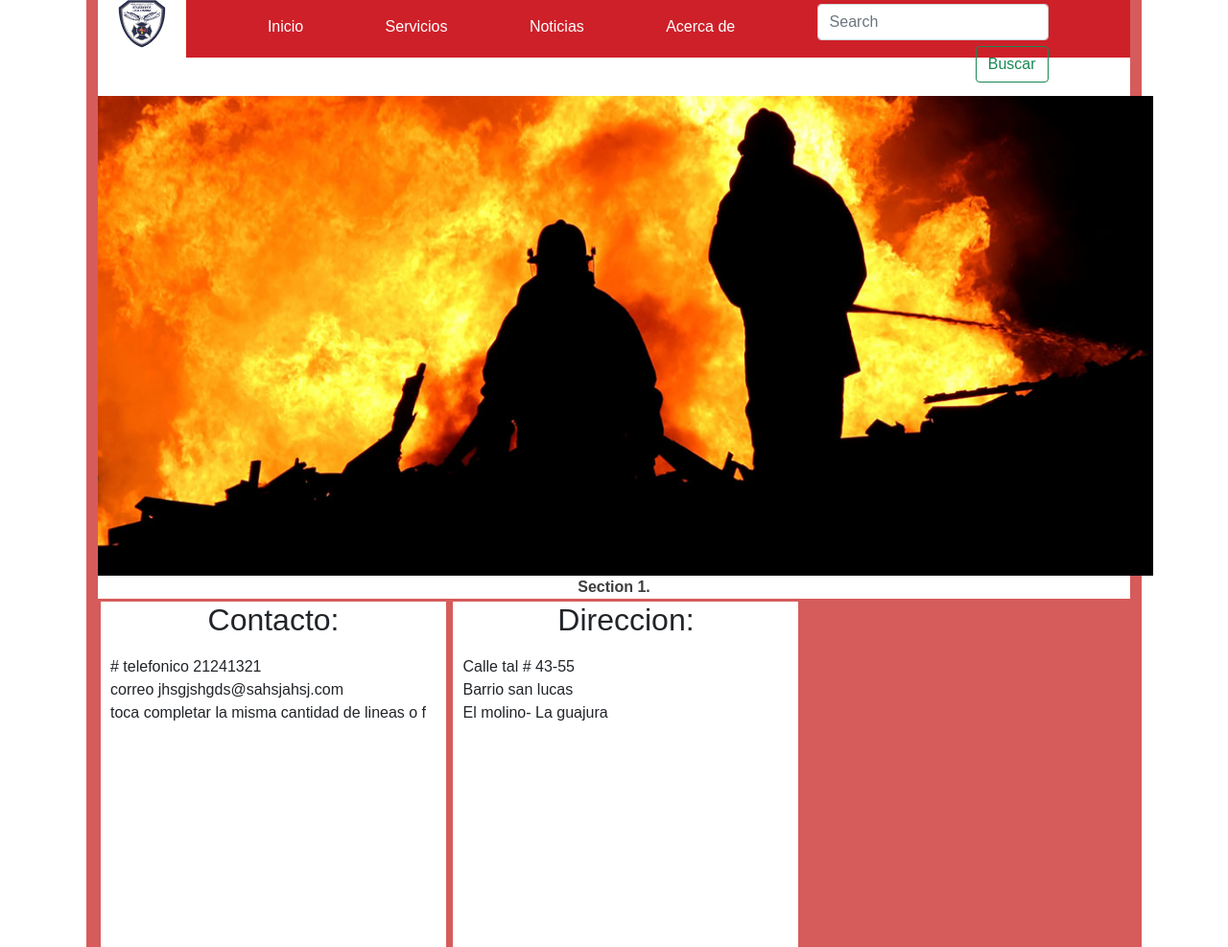
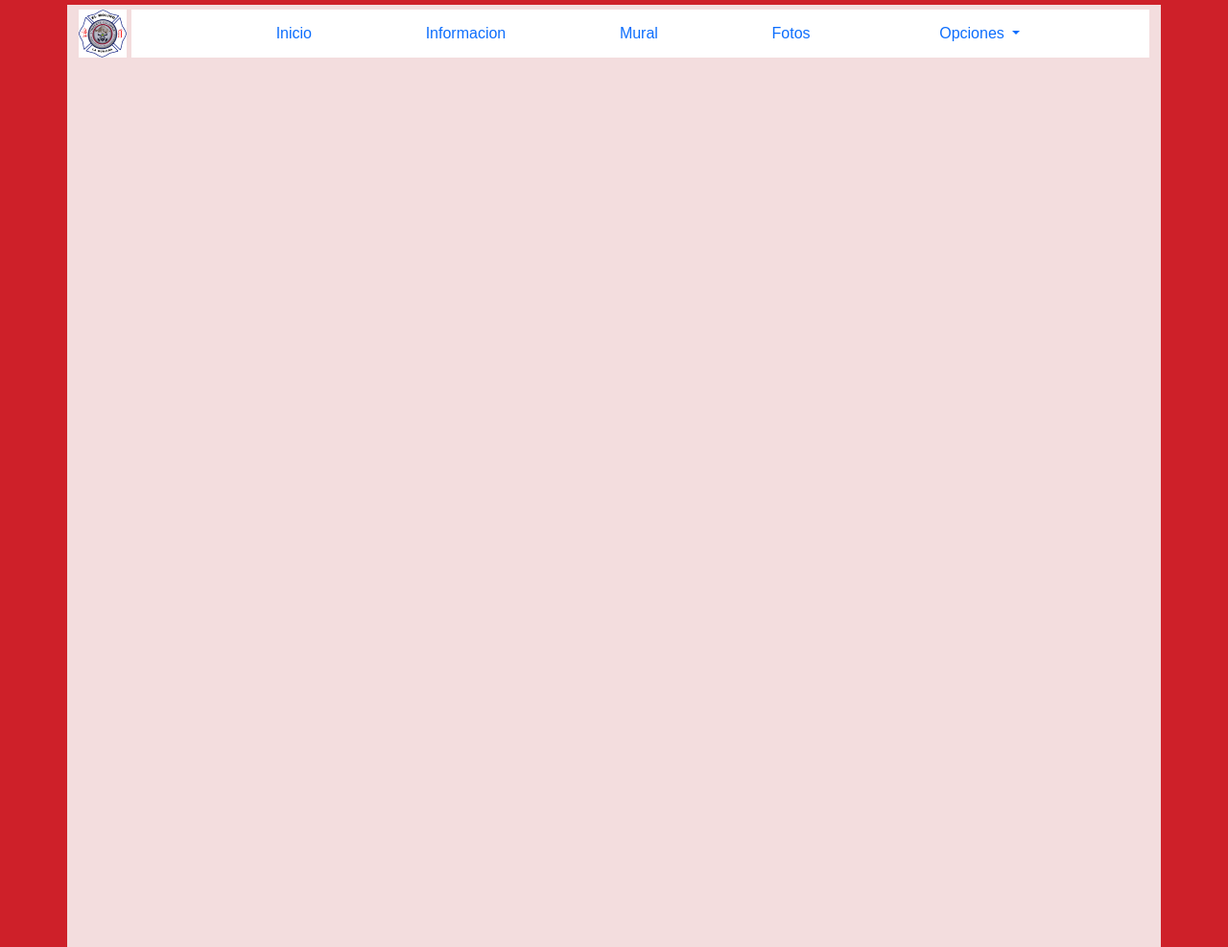
Before and after one commit to mandresblanco/first_web, a plain HTML site: page index.html in a window 1280 px wide. Shown: the top 987 px of the page at 96% size. Drawn offline with nearby package versions, Linux system fonts and the light colour scheme.

Commit message:
commit on Rama2

```diff
--- a/index.html
+++ b/index.html
@@ -10,7 +10,54 @@
 </head>
 
 <body>
-    <div class="container">
+<div class="container">
+    <header class="Header">
+
+        <div class="barraSuperior">
+
+            <div class="imgBarra">
+                <a title="Bomberos" href="./index.html">  <img src="./img/BomberosElMolino50x50.png" alt="Bomberos"> </a>
+            </div>
+
+            <nav class="nav-list">
+
+                <ul class="mainMenu" >
+                    <li  class="mainMenuItem">
+                    <a style="text-decoration:none" href="#">Inicio</a>
+                    </li>
+
+                    <li class="mainMenuItem">
+                    <a style="text-decoration:none" href="#">Informacion</a>
+                    </li>
+
+                    <li class="mainMenuItem">
+                    <a style="text-decoration:none" href="#">Mural</a>
+                    </li>
+
+                    <li class="mainMenuItem">
+                    <a style="text-decoration:none" href="#">Fotos</a>
+                    </li>
+
+                    <li class="nav-item dropdown">
+                    <a class="nav-link dropdown-toggle" href="#" id="navbarDropdownMenuLink" role="button" data-bs-toggle="dropdown" aria-expanded="false">
+                      Opciones
+                    </a>
+                    <ul class="dropdown-menu" aria-labelledby="navbarDropdownMenuLink">
+                      <li><a class="dropdown-item" href="#">Convocatoria</a></li>
+                      <li><a class="dropdown-item" href="#">Correo</a></li>
+                      <li><a class="dropdown-item" href="#">OPCION</a></li>
+                    </ul>
+                  </li>
+                </ul>
+
+            </nav>
+        </div>
+
+        </header>
+    </div>
+
+
+    <!-- <div class="container">
 
     <header class="header">
     <div class="container-menu">
@@ -148,7 +195,7 @@
 </div>
 
 
-</div>
+</div> -->
 
 
 
--- a/style.css
+++ b/style.css
@@ -1,11 +1,12 @@
 body{
     margin-top: 0px;
     font-family: Arial, Helvetica, sans-serif;
+   background: #CE2029;
+}
 
-}
 .container{
-    width: 1100px;
-    background-color: #d65b5b;
+    width: 1500px;
+    background-color: #f3ddde;
     height: 2000px;
     -ms-flex-item-align: center;
         align-self: center;
@@ -13,18 +14,65 @@ body{
     padding: 0 auto;
 }
 .header{
+
+
+}
+.barraSuperior{
+    display: flex;
+    margin-top: 5px;
+
+}
+
+.nav-list{
+    margin-top: 5px;
+    height: 50px;
+    width: 100%;
+
+}
+
+.mainMenu{
+    display: flex;
+    background: #fff;
+    height: 50px;
+    justify-content: space-evenly;
+    margin-left: 5px;
+    list-style: none;
+    text-align: end;
+    align-items: center;
+
+
+}
+
+.imgBarra{
+    background: #fff;
+    margin-top: 5px;
+
+}
+.mainMenuItem > a:hover{
+    background: #fff;
+    font-size: 20px;
+    text-decoration: unset;
+    color: red;
+}
+
+
+
+/* .header{
     background-color: rgb(255, 255, 255);
     height: 100px;
 
-}.container-menu{
+} */
+/* .container-menu{
     height: 60px;
     background-color: #CE2029;
     display: -webkit-box;
     display: -ms-flexbox;
     display: flex;
     width: 100%;
+} */
 
-}
+
+/*
 .img1{
     width: 50px;
     height: 50px;
@@ -134,4 +182,4 @@ body{
 
 .news-text > span.news-url{
     text-align: right;
-}
+} */
```
Also changed, not shown: img/BomberosElMolino100x100.png (added), img/BomberosElMolino50x50.png (added).
